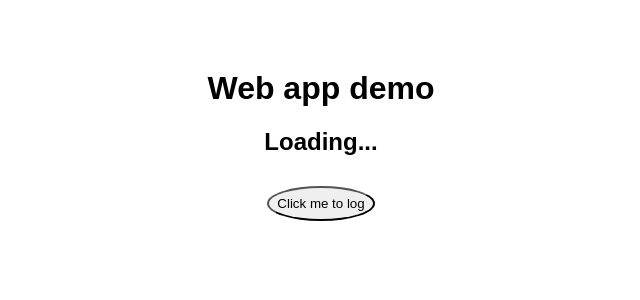
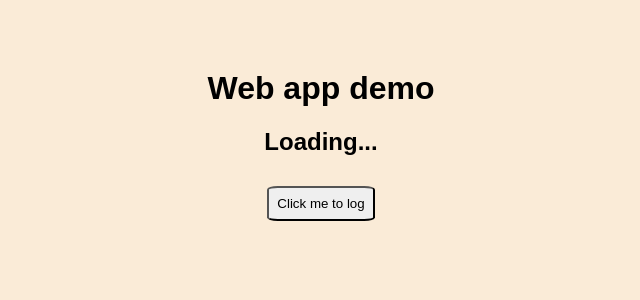
Before and after one commit to LAarchie/devops-project, a Python web app: template frontend/templates/index.html in a window 1280 px wide. Shown: the top 300 px of the page, without its empty margins (319-959 px from the left). Run offline with Jinja, Linux system fonts and the light colour scheme; the template is opened without the code that fills it, so the values that code supplies are empty.

Commit message:
style: update button border radius and body background color

```diff
--- a/frontend/static/css/main.css
+++ b/frontend/static/css/main.css
@@ -3,6 +3,7 @@ body {
     max-width: 800px;
     margin: 0 auto;
     padding: 20px;
+    background-color: antiquewhite;
 }
 
 .container {
@@ -13,5 +14,5 @@ body {
 input, button {
     padding: 8px;
     margin:10px;
-    border-radius: 50%;
+    border-radius: 10%;
 }
```
